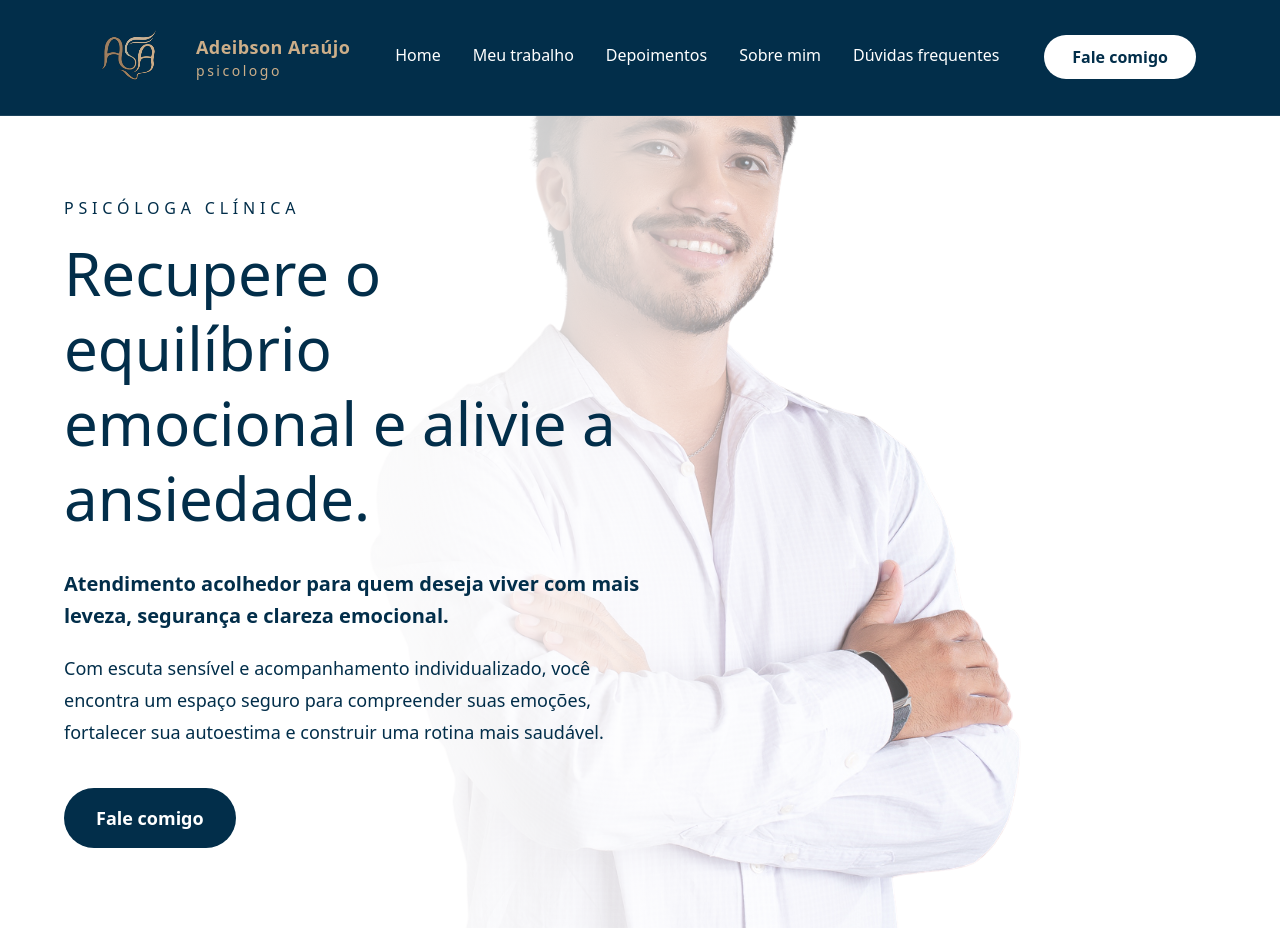
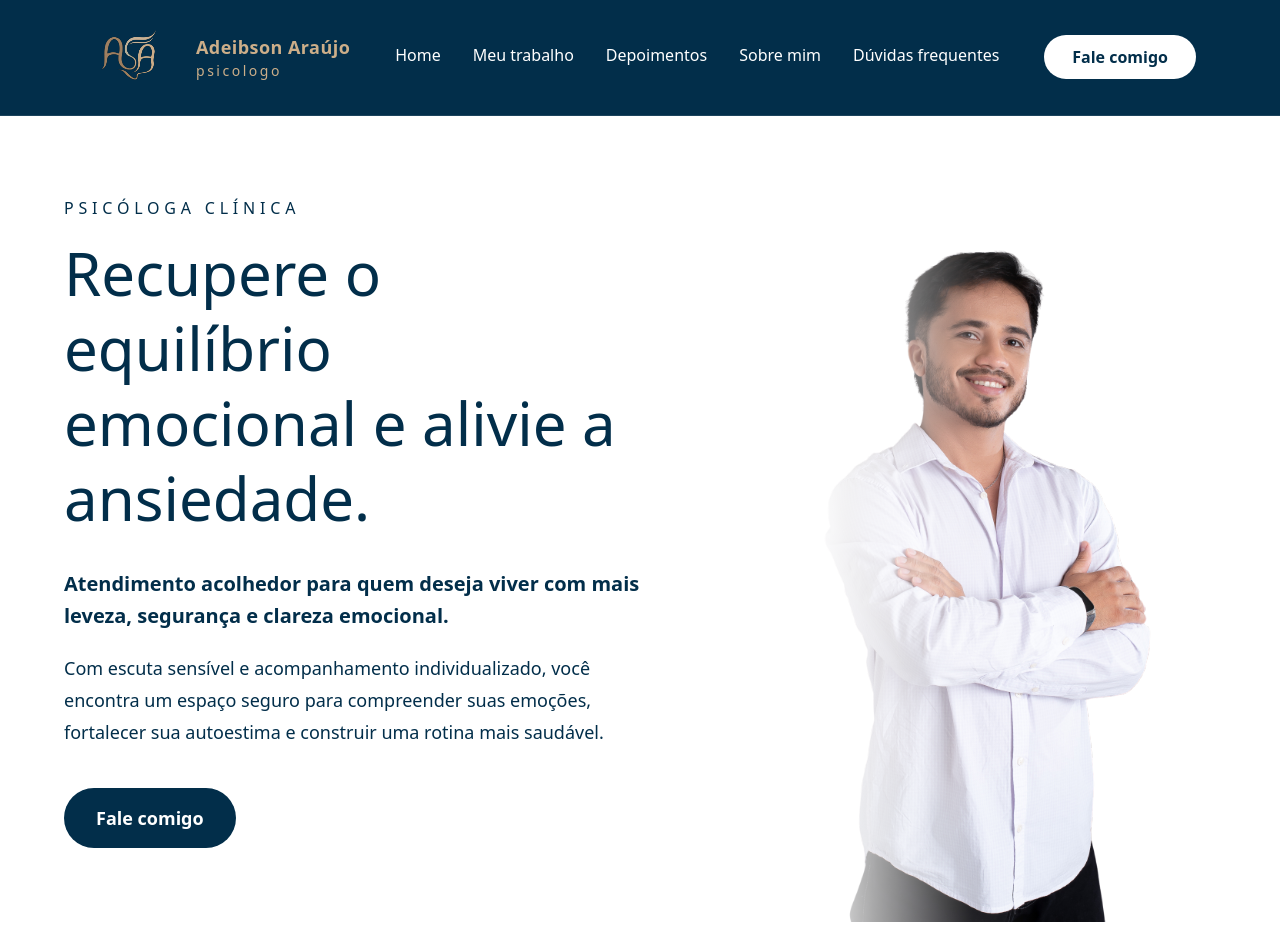
Before and after one commit to LucasSampaioOliveira1/Landing-Page-Adeib, a Next.js app: page / in a window 1280 px wide. Built offline with nearby package versions, Linux system fonts and the light colour scheme.

Commit message:
att HomeSection

```diff
--- a/components/HomeSection.tsx
+++ b/components/HomeSection.tsx
@@ -4,10 +4,10 @@ export default function Home() {
       className="relative flex min-h-screen items-center overflow-hidden bg-white"
       style={{
         backgroundImage:
-          "linear-gradient(90deg, rgba(255, 255, 255, 0.96) 0%, rgba(255, 255, 255, 0.92) 32%, rgba(255, 255, 255, 0.72) 50%, rgba(255, 255, 255, 0.2) 68%, rgba(255, 255, 255, 0) 100%), url('/img/Foto3.svg')",
-        backgroundPosition: "center right",
+          "linear-gradient(90deg, rgba(255, 255, 255, 0.96) 0%, rgba(255, 255, 255, 0.92) 28%, rgba(255, 255, 255, 0.55) 40%, rgba(255, 255, 255, 0.12) 52%, rgba(255, 255, 255, 0) 62%), url('/img/Foto3.svg')",
+        backgroundPosition: "right center",
         backgroundRepeat: "no-repeat",
-        backgroundSize: "cover",
+        backgroundSize: "50%",
       }}
     >
       <div className="mx-auto flex w-full max-w-7xl px-6 py-20 sm:px-10 lg:px-16">
```
